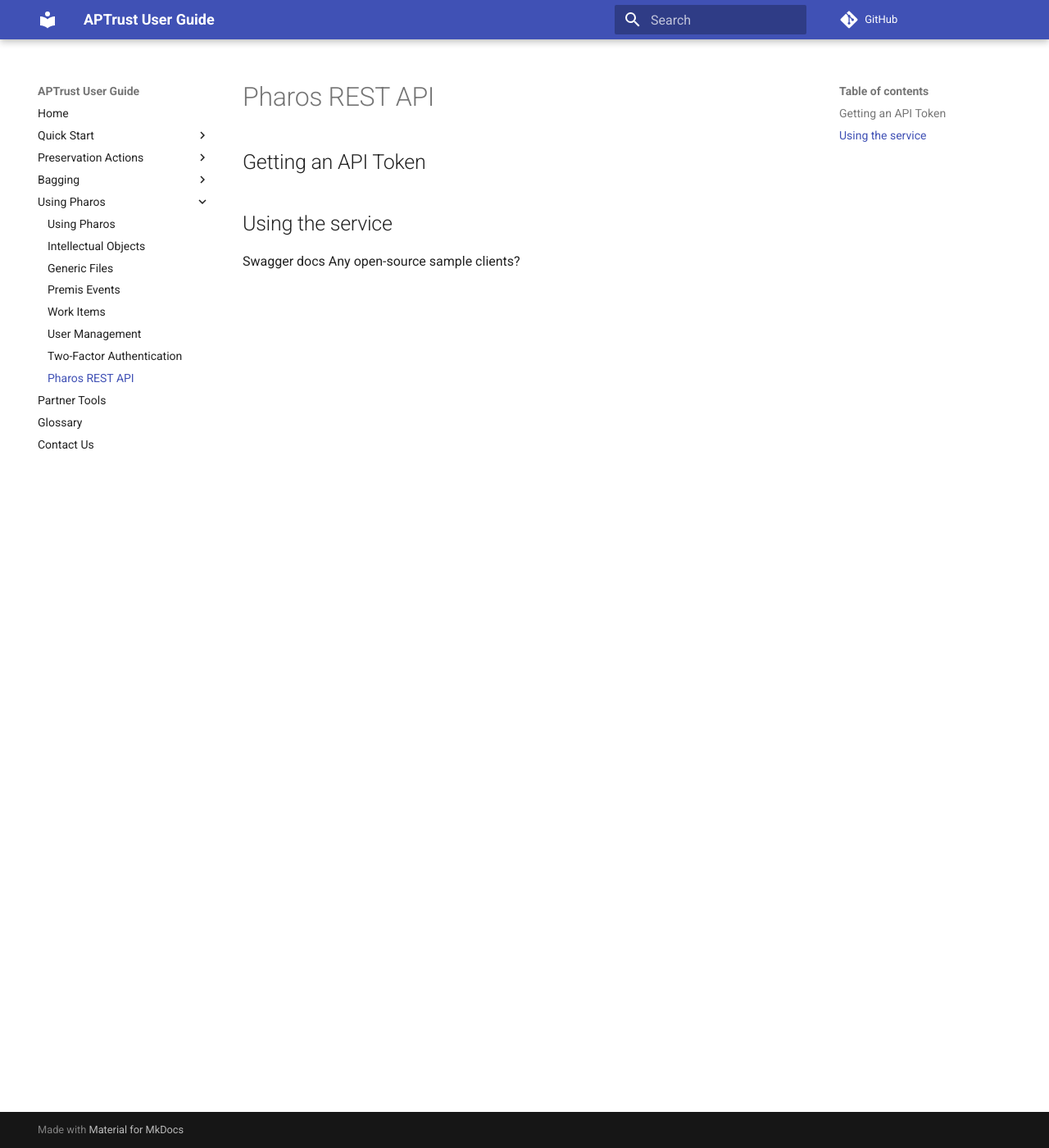
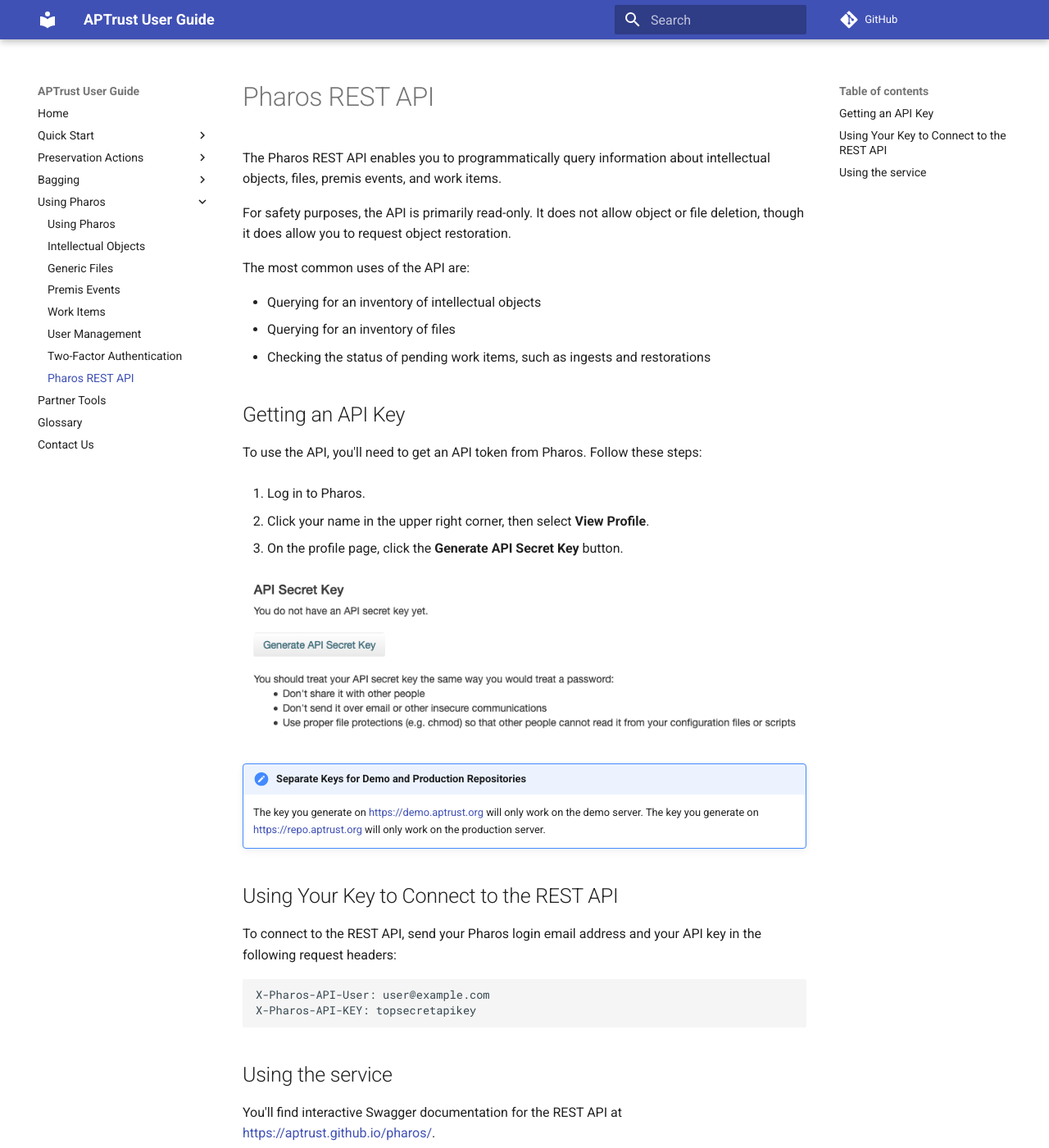
Before and after one commit to APTrust/userguide, an MkDocs documentation site: the page built from docs/pharos/rest_api.md, in a window 1280 px wide and 1400 px high. Shown: the whole window at 82% size. Built offline with MkDocs 1.6.1 and Material for MkDocs 9.7.7, drawn with Linux system fonts in a browser that asks for light colours; comment, search, counter and statistics services are not loaded; some of the changed text lies outside the part shown.

Commit message:
Added doc for REST API

````diff
--- a/docs/pharos/rest_api.md
+++ b/docs/pharos/rest_api.md
@@ -1,8 +1,41 @@
 # Pharos REST API
 
-## Getting an API Token
+The Pharos REST API enables you to programmatically query information about intellectual objects, files, premis events, and work items.
+
+For safety purposes, the API is primarily read-only. It does not allow object or file deletion, though it does allow you to request object restoration.
+
+The most common uses of the API are:
+
+* Querying for an inventory of intellectual objects
+* Querying for an inventory of files
+* Checking the status of pending work items, such as ingests and restorations
+
+## Getting an API Key
+
+To use the API, you'll need to get an API token from Pharos. Follow these steps:
+
+1. Log in to Pharos.
+
+1. Click your name in the upper right corner, then select __View Profile__.
+
+1. On the profile page, click the __Generate API Secret Key__ button.
+
+![Button to generate an API key for Pharos](/img/pharos/APIKeyGeneration.png)
+
+!!! note "Separate Keys for Demo and Production Repositories"
+    The key you generate on https://demo.aptrust.org will only work on the demo server. The key you generate on https://repo.aptrust.org will only work on the production server.
+
+## Using Your Key to Connect to the REST API
+
+To connect to the REST API, send your Pharos login email address and your API key in the following request headers:
+
+```
+X-Pharos-API-User: user@example.com
+X-Pharos-API-KEY: topsecretapikey
+```
 
 ## Using the service
 
-Swagger docs
-Any open-source sample clients?
+You'll find interactive Swagger documentation for the REST API at https://aptrust.github.io/pharos/.
+
+If you don't have the means to develop your own API client, you can use the apt_check_ingest program in the [APTrust Partner Tools](../partner_tools.md) to check the status of ingested items and items pending ingest.
````
Also changed, not shown: docs/img/pharos/APIKeyGeneration.png (added).
